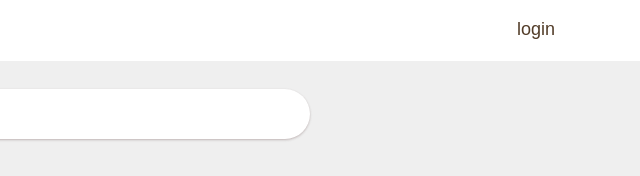
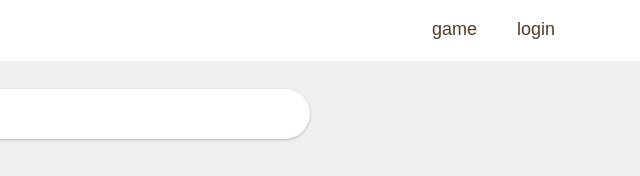
Before and after one commit to jhamadhav/elementalQuests, a website: page public/gamePages/leaderboard.html in a window 1280 px wide. Shown: the top 176 px of the page, 640-1280 px from the left. Drawn offline with nearby package versions, Linux system fonts and the light colour scheme; no server answers.

Commit message:
back to game btn added to leaderboard page

```diff
--- a/public/gamePages/leaderboard.html
+++ b/public/gamePages/leaderboard.html
@@ -33,12 +33,12 @@
             <div id="appName">elemental<b>Quests</b> LeaderBoard</div>
 
             <div id="links">
-                <button><a href="/">
-                        login
-                    </a></button>
-                <!-- <button id="instructions-nav">Instructions</button> -->
-                <!-- <button id="story-nav">Story</button> -->
-                <!-- <button id="logout">logout</button> -->
+                <button>
+                    <a href="/game">game</a>
+                </button>
+                <button>
+                    <a href="/">login</a>
+                </button>
             </div>
         </div>
     </nav>
```
